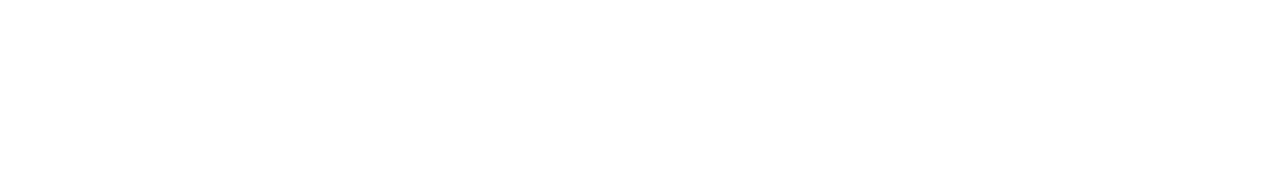
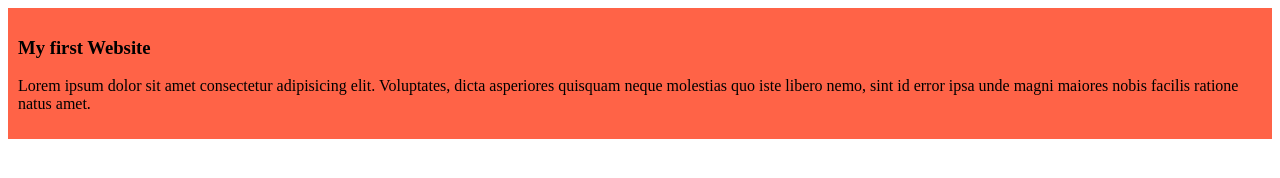
Before and after one commit to yeasin549/My-simple-website, a plain HTML site: page index.html in a window 1280 px wide. Drawn offline with Linux system fonts and the light colour scheme.

Commit message:
added the first blog

```diff
--- a/index.html
+++ b/index.html
@@ -4,8 +4,12 @@
     <meta charset="UTF-8">
     <meta name="viewport" content="width=device-width, initial-scale=1.0">
     <title>My Simple Website</title>
+    <link rel="stylesheet" href="styles/blog.css">
 </head>
 <body>
-
+    <div>
+        <h3>My first Website</h3>
+        <p>Lorem ipsum dolor sit amet consectetur adipisicing elit. Voluptates, dicta asperiores quisquam neque molestias quo iste libero nemo, sint id error ipsa unde magni maiores nobis facilis ratione natus amet.</p>
+    </div>
 </body>
 </html>
--- /dev/null
+++ b/styles/blog.css
@@ -0,0 +1,4 @@
+div{
+    background-color: tomato;
+    padding: 10px;
+}
```
